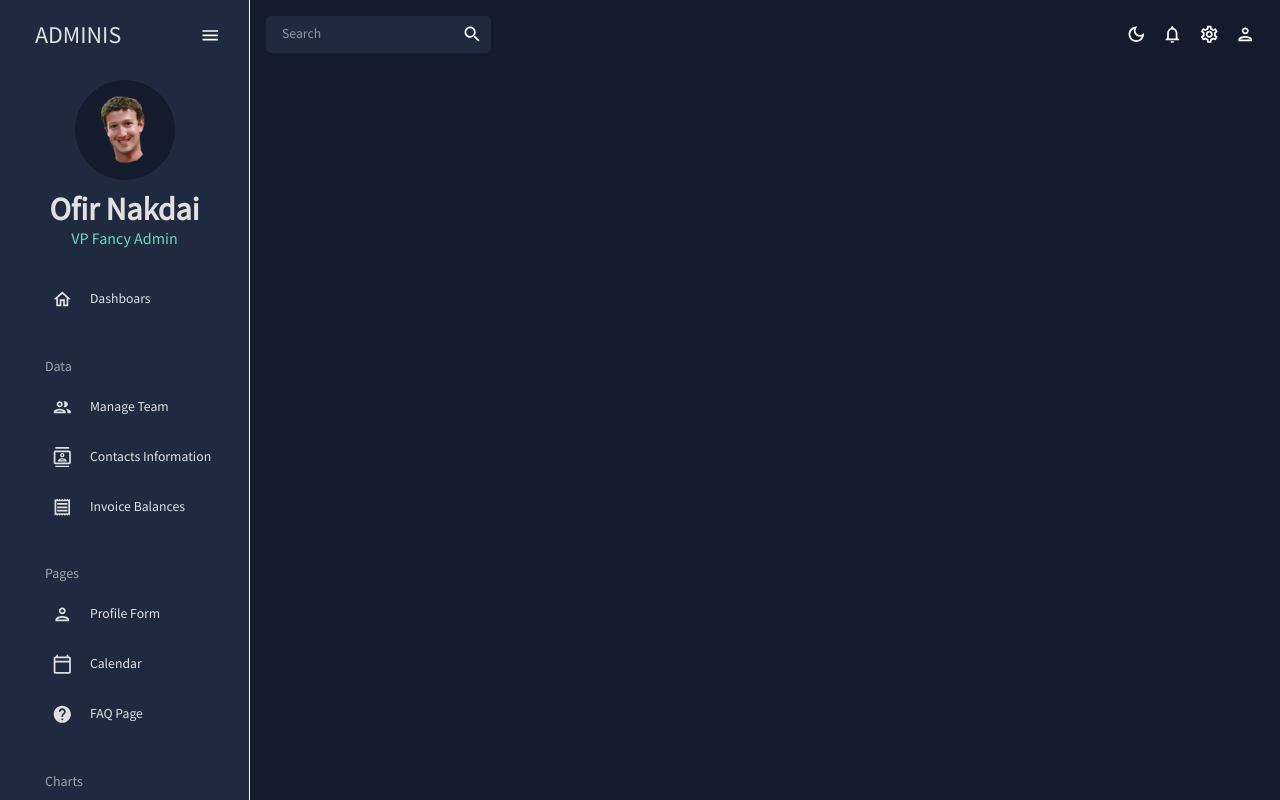
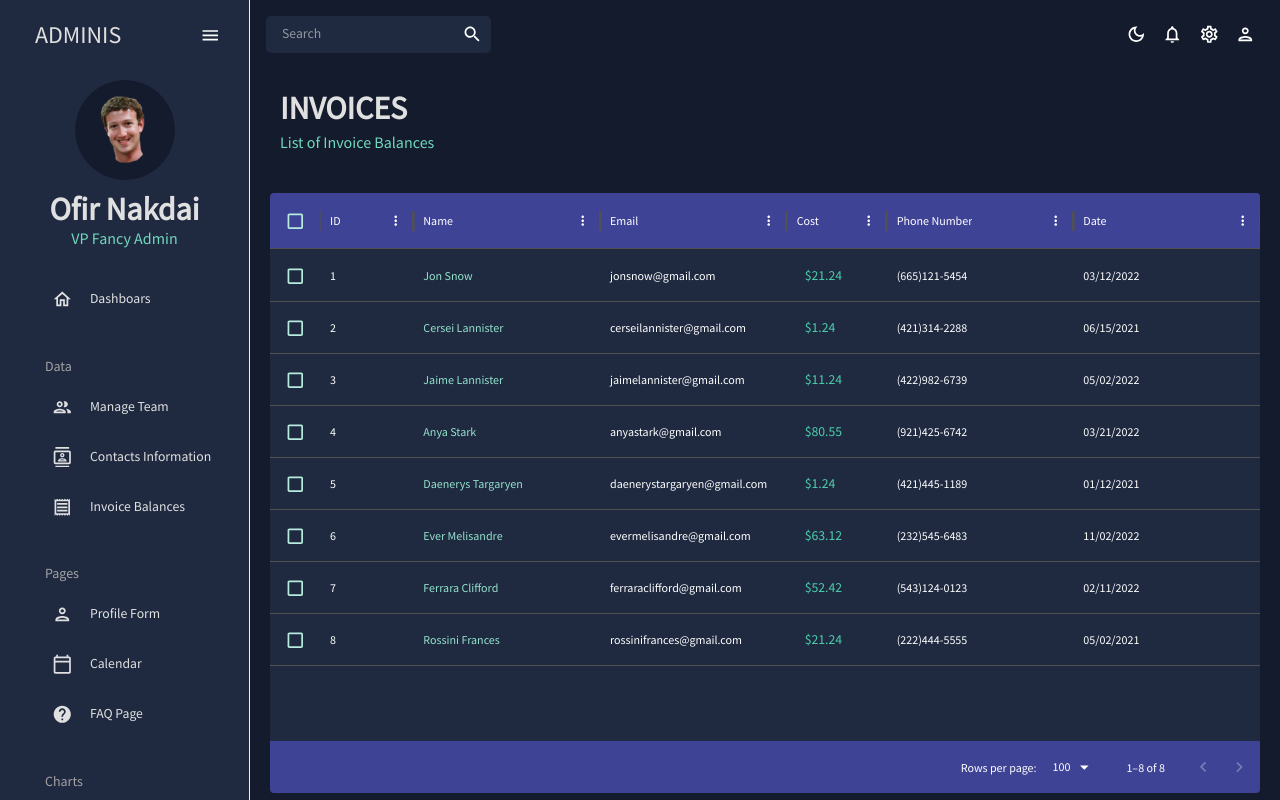
Before and after one commit to ofirNakdai/admin-dashboard, a React (Create React App) app: page /invoices in a window 1280 px wide. Built offline with nearby package versions, Linux system fonts and the light colour scheme.

Commit message:
creating Invoices route - DataGrid with checkboxes

```diff
--- a/src/App.js
+++ b/src/App.js
@@ -7,7 +7,7 @@
 import Dashboard from "./scenes/dashboard";
 import MySidebar from "./scenes/global/Sidebar";
 import Team from "./scenes/team";
-// import Invoices from "./scenes/invoices";
+import Invoices from "./scenes/invoices";
 // import Contacts from "./scenes/contacts";
 // import Bar from "./scenes/bar";
 // import Form from "./scenes/form";
@@ -33,7 +33,7 @@
               <Route path="/" element={<Dashboard />} />
               <Route path="/team" element={<Team />} />
               {/* <Route path="/contacts" element={<Contacts />} /> */}
-              {/* <Route path="/invoices" element={<Invoices />} /> */}
+              <Route path="/invoices" element={<Invoices />} />
               {/* <Route path="/form" element={<Form />} /> */}
               {/* <Route path="/bar" element={<Bar />} /> */}
               {/* <Route path="/pie" element={<Pie />} /> */}
--- /dev/null
+++ b/src/scenes/invoices/index.jsx
@@ -0,0 +1,81 @@
+import { Box, Typography, useTheme } from "@mui/material";
+import { DataGrid } from "@mui/x-data-grid";
+import { mockDataInvoices } from "../../data/mockData";
+import { tokens } from "../../theme";
+import Header from "../components/header";
+
+const Invoices = () => {
+  const theme = useTheme();
+  const colors = tokens(theme.palette.mode);
+
+  const columns = [
+    { field: "id", headerName: "ID", flex: 0.5 },
+    {
+      field: "name",
+      headerName: "Name",
+      flex: 1,
+      cellClassName: "name-column--cell",
+    },
+    {
+      field: "email",
+      headerName: "Email",
+      flex: 1,
+    },
+    {
+      field: "cost",
+      headerName: "Cost",
+      //   type: "number",
+      //   headerAlign: "left",
+      //   align: "left",
+      renderCell: (params) => (
+        <Typography color={colors.greenAccent[500]} mt p>
+          ${params.row.cost}
+        </Typography>
+      ),
+    },
+    {
+      field: "phone",
+      headerName: "Phone Number",
+      flex: 1,
+    },
+
+    {
+      field: "date",
+      headerName: "Date",
+      flex: 1,
+    },
+  ];
+
+  return (
+    <Box m="20px">
+      <Header title="INVOICES" subtitle="List of Invoice Balances" />
+      <Box
+        m="40px 0 0 0"
+        height="75vh"
+        sx={{
+          "& .MuiDataGrid-root": { border: "none" },
+          "& .MuiDataGrid-cell": { borderBottom: "none" },
+          "& .name-column--cell": { color: colors.greenAccent[300] },
+          "& .MuiDataGrid-columnHeader": {
+            backgroundColor: colors.blueAccent[700],
+            borderBottom: "none",
+          },
+          "& .MuiDataGrid-virtualScroller": {
+            backgroundColor: colors.primary[400],
+          },
+          "& .MuiDataGrid-footerContainer": {
+            borderTop: "none",
+            backgroundColor: colors.blueAccent[700],
+          },
+          "& .MuiCheckbox-root": {
+            color: `${colors.greenAccent[200]} !important`,
+          },
+        }}
+      >
+        <DataGrid rows={mockDataInvoices} columns={columns} checkboxSelection />
+      </Box>
+    </Box>
+  );
+};
+
+export default Invoices;
```
